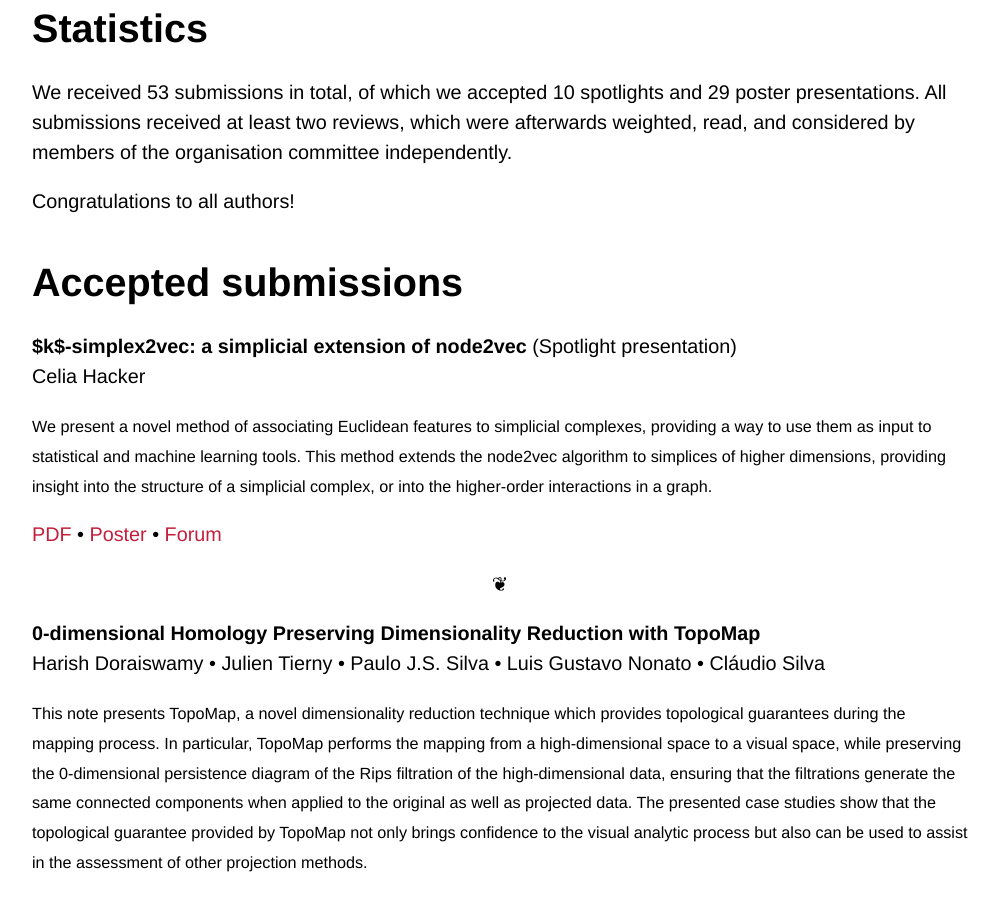
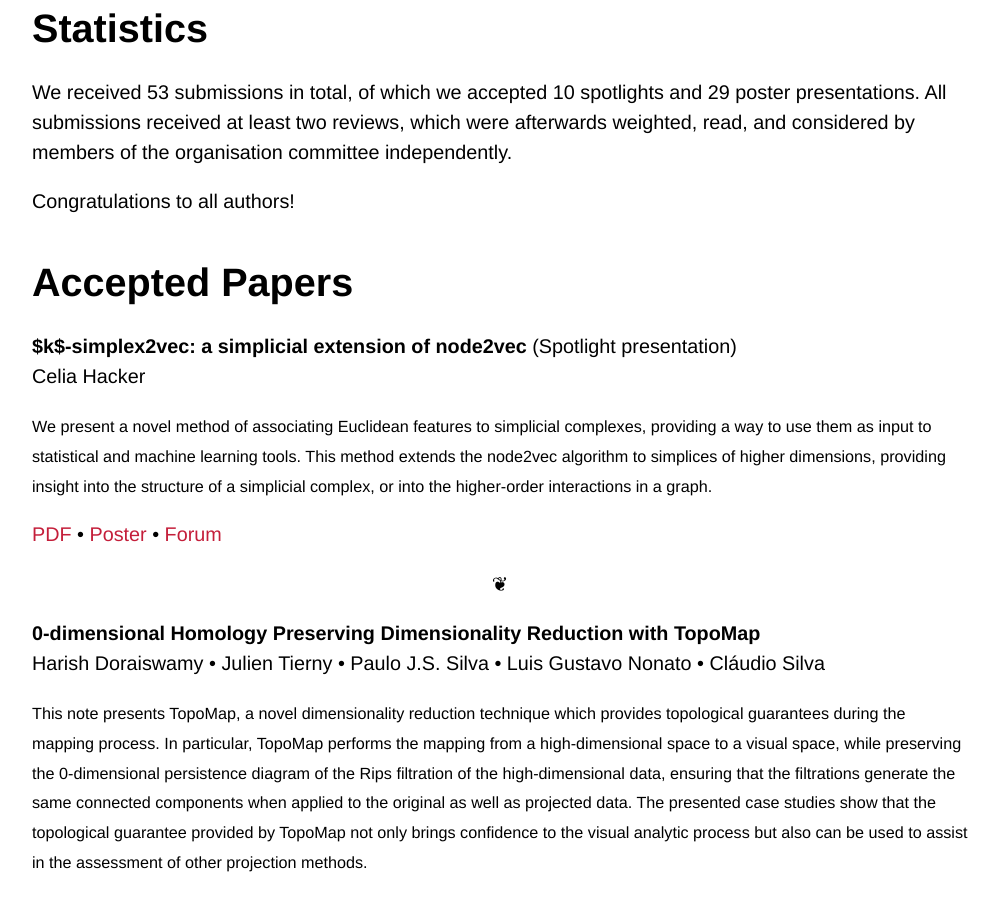
Before and after one commit to tda-in-ml/tda-in-ml.github.io, a Jekyll site: the page built from papers.md, in a window 1280 px wide and 900 px high, scrolled down 634 px. Shown: the whole window, without its empty margins (140-1139 px from the left). Built offline with Jekyll 4.4.1, drawn with Linux system fonts in a browser that asks for light colours; some web fonts are replaced.

Commit message:
Updated sectioning

```diff
--- a/papers.md
+++ b/papers.md
@@ -1,5 +1,6 @@
 ---
 layout: default
+title: Accepted Papers
 ---
 
 This is the list of all accepted papers. You can find more information
@@ -15,7 +16,7 @@ of the organisation committee independently.
 
 Congratulations to all authors!
 
-# Accepted submissions
+# Accepted Papers
 
 **$k$-simplex2vec: a simplicial extension of node2vec** (Spotlight presentation)<br />
 Celia Hacker<br />
```
Also changed, not shown: index.md (+1 -1 lines).
